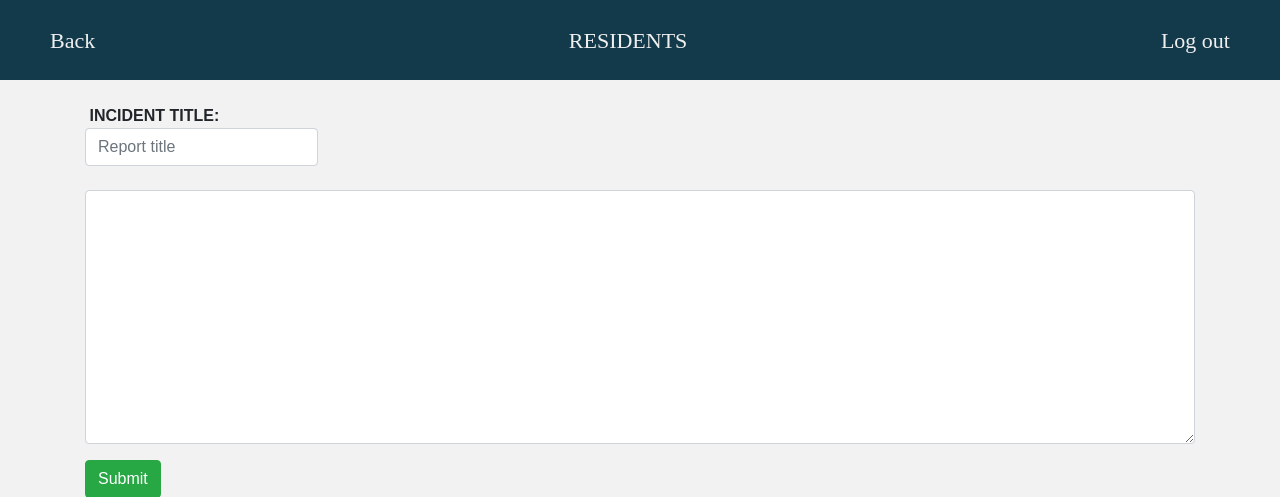
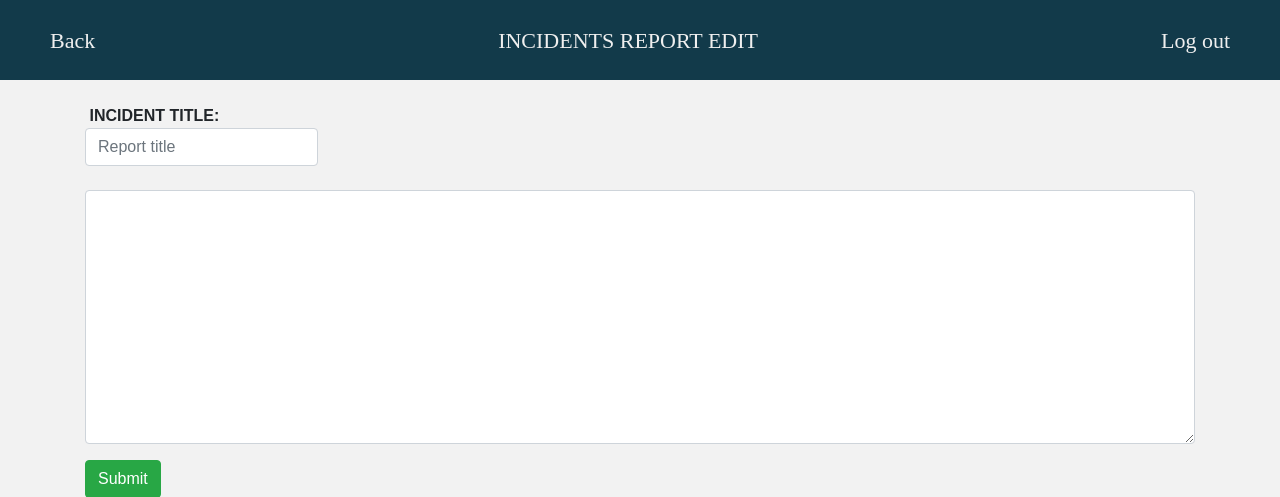
Before and after one commit to norenz18/brgy763, a CodeIgniter app: the page made by application/views/incidents/editPosts.php in a window 1280 px wide. Shown: the top 497 px of the page. Run offline with CodeIgniter, Linux system fonts and the light colour scheme; data that the repository does not hold is empty; some libraries are stand-ins or nearby versions.

Commit message:
incident report edit

```diff
--- a/application/views/incidents/editPosts.php
+++ b/application/views/incidents/editPosts.php
@@ -5,7 +5,7 @@
             <div   div class="nav">
                     <ul>
                         <li><a href="<?php echo site_url('CrudController/viewlist');?>"><i class="fas fa-angle-double-left"></i> Back</a></li>
-                        <li><a href="<?php echo site_url('CrudController/viewlist');?>">RESIDENTS</a></li>
+                        <li><a href="<?php echo site_url('CrudController/viewlist');?>">INCIDENTS REPORT EDIT</a></li>
                         <li><a href="<?php echo site_url('users/login'); ?>">Log out</a></li>
                     </ul>
             </div><br>
```
